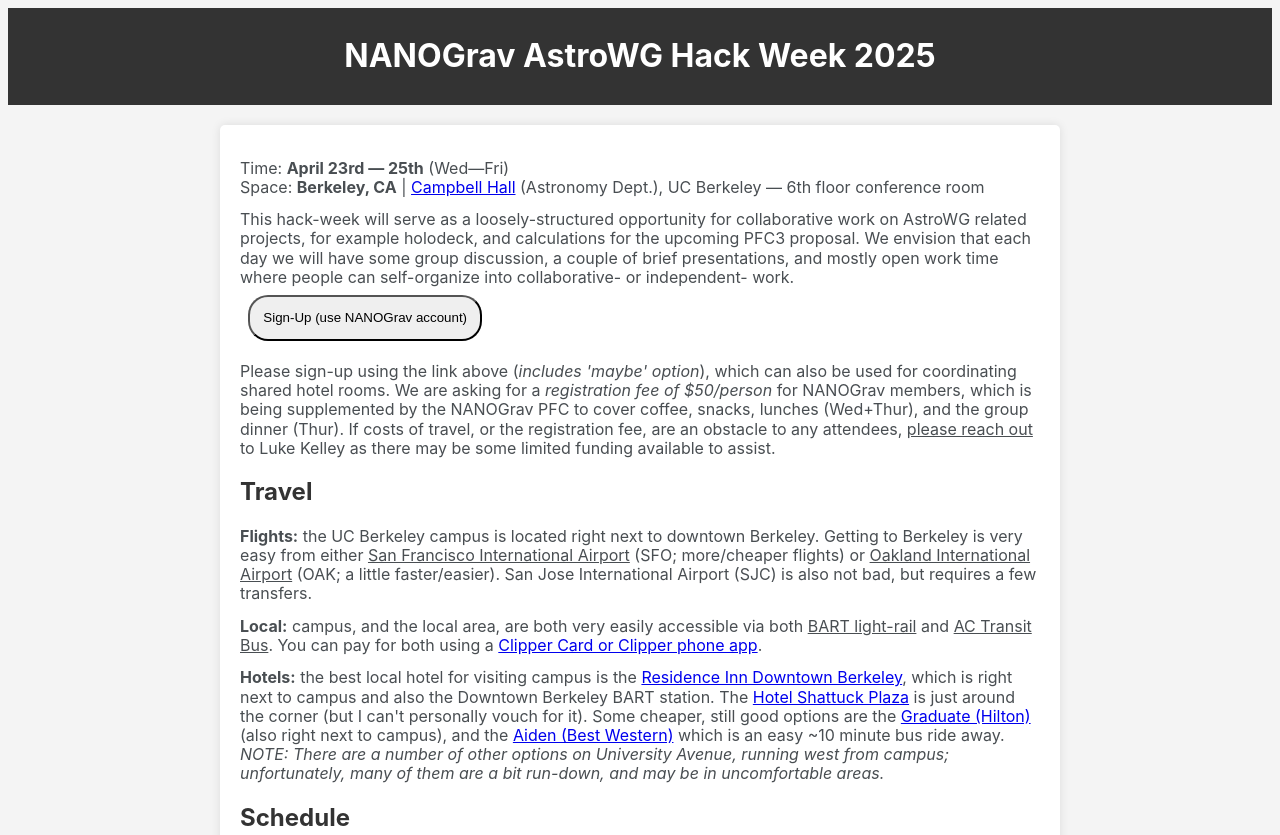
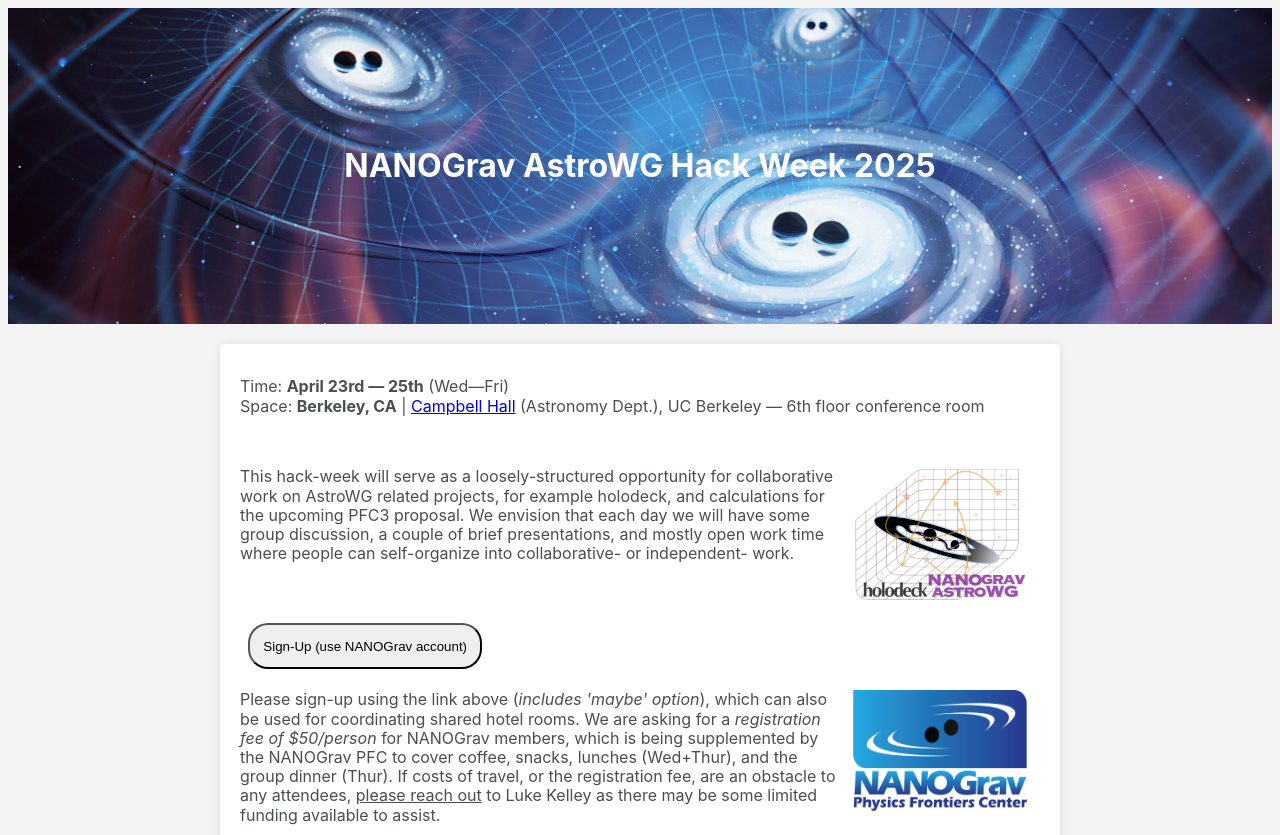
Before and after one commit to nanograv/astro-hack-2025, a plain HTML site: page index.html in a window 1280 px wide. Shown: the top 835 px of the page. Drawn offline with Linux system fonts and the light colour scheme.

Commit message:
Add images

```diff
--- a/index.html
+++ b/index.html
@@ -16,16 +16,31 @@
               Time: <b>April 23rd &mdash; 25th</b> (Wed&mdash;Fri) <br>
               Space: <b>Berkeley, CA</b> | <a href="https://maps.app.goo.gl/TmZMqZ6YLJ1sS9bX6">Campbell Hall</a> (Astronomy Dept.), UC Berkeley &mdash; 6th floor conference room
             </p>
-            <p>
-              This hack-week will serve as a loosely-structured opportunity for collaborative work on AstroWG related projects, for example holodeck, and calculations for the upcoming PFC3 proposal.  We envision that each day we will have some group discussion, a couple of brief presentations, and mostly open work time where people can self-organize into collaborative- or independent- work.
-            </p>
+
+            <br>
+            <br>
+
+            <div class="flex-container">
+              <div class="content-wrap about_content">
+                <p>
+                  This hack-week will serve as a loosely-structured opportunity for collaborative work on AstroWG related projects, for example holodeck, and calculations for the upcoming PFC3 proposal.  We envision that each day we will have some group discussion, a couple of brief presentations, and mostly open work time where people can self-organize into collaborative- or independent- work.
+                </p>
+              </div>
+              <img src="images/astrowg.png" alt="Image description" class="image">
+            </div>
+
             <a href="https://docs.google.com/spreadsheets/d/1w9psw5eB70H3wSHLZLWgjJpf5252VPwsC6PaTzGIW5c/edit?usp=sharing" target="_blank">
               <button class="styled-button">Sign-Up (use NANOGrav account)</button>
             </a>
-            <p>
-              Please sign-up using the link above (<i>includes 'maybe' option</i>), which can also be used for coordinating shared hotel rooms.  We are asking for a <i>registration fee of $50/person</i> for NANOGrav members, which is being supplemented by the NANOGrav PFC to cover coffee, snacks, lunches (Wed+Thur), and the group dinner (Thur).  If costs of travel, or the registration fee, are an obstacle to any attendees, <u>please reach out</u> to Luke Kelley as there may be some limited funding available to assist.
-            </p>
 
+            <div class="flex-container">
+              <div class="content-wrap about_content">
+                <p>
+                  Please sign-up using the link above (<i>includes 'maybe' option</i>), which can also be used for coordinating shared hotel rooms.  We are asking for a <i>registration fee of $50/person</i> for NANOGrav members, which is being supplemented by the NANOGrav PFC to cover coffee, snacks, lunches (Wed+Thur), and the group dinner (Thur).  If costs of travel, or the registration fee, are an obstacle to any attendees, <u>please reach out</u> to Luke Kelley as there may be some limited funding available to assist.
+                </p>
+              </div>
+              <img src="images/nanograv.png" alt="Image description" class="image">
+            </div>
         </section>
 
         <section>
--- a/style.css
+++ b/style.css
@@ -8,10 +8,17 @@
 }
 
 header {
-    background: #333333;
-    color: white;
     padding: 0.5em;
     text-align: center;
+    /* background: #333333; */
+    background-image: url('./images/gwb.jpg');
+    background-size: cover; /* Ensures the image covers the entire header */
+    background-position: center; /* Centers the image in the header */
+    height: 300px; /* You can adjust the height of the header */
+    color: white; /* Text color for contrast */
+    display: flex; /* Optional: for layout purposes if you need centered text */
+    align-items: center; /* Optional: centers content vertically */
+    justify-content: center; /* Optional: centers content horizontally */
 }
 
 main {
@@ -21,6 +28,17 @@
     background: white;
     box-shadow: 0 0 10px rgba(0, 0, 0, 0.1);
     border-radius: 5px;
+}
+
+.flex-container {
+    display: flex;
+    justify-content: space-around;
+}
+
+.image {
+    margin: 10pt;
+    width: 130pt; /* Set the image size */
+    height: auto; /* Keeps the image's aspect ratio */
 }
 
 section {
```
Also changed, not shown: images/NSF.png (added), images/astrowg.png (added), images/gwb.jpg (added), images/nanograv.png (added).
